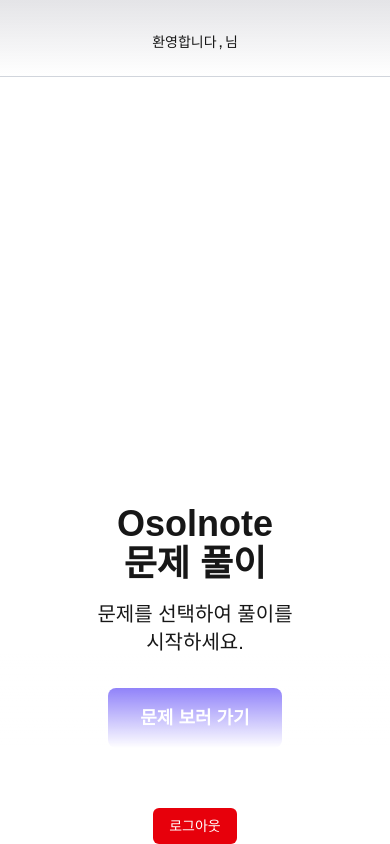
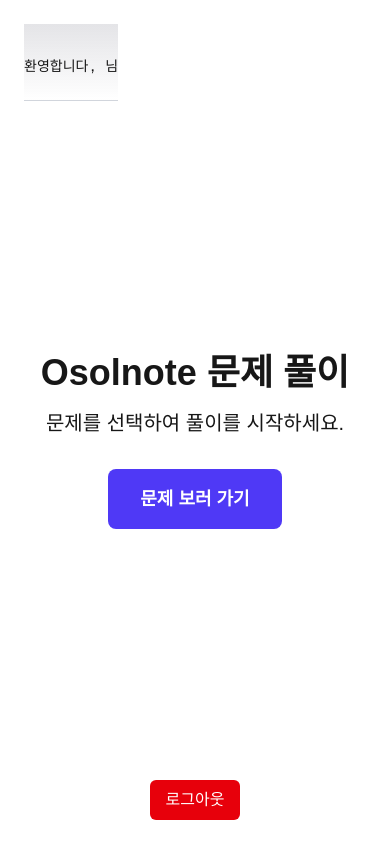
Before and after one commit to alamaeng/osolnote, a Next.js app: page / in a window 390 px wide. Built offline with nearby package versions, Linux system fonts and the light colour scheme; no server answers.

Commit message:
Fix: Improve mobile layout responsiveness and visibility

```diff
--- a/src/app/page.tsx
+++ b/src/app/page.tsx
@@ -7,24 +7,14 @@
   const username = cookieStore.get('osolnote_user')?.value
 
   return (
-    <main className="flex min-h-screen flex-col items-center justify-between p-24">
-      <div className="z-10 max-w-5xl w-full items-center justify-between font-mono text-sm lg:flex">
-        <p className="fixed left-0 top-0 flex w-full justify-center border-b border-gray-300 bg-gradient-to-b from-zinc-200 pb-6 pt-8 backdrop-blur-2xl dark:border-neutral-800 dark:bg-zinc-800/30 dark:from-inherit lg:static lg:w-auto  lg:rounded-xl lg:border lg:bg-gray-200 lg:p-4 lg:dark:bg-zinc-800/30">
+    <main className="flex min-h-screen flex-col items-center justify-between p-6 lg:p-24">
+      <div className="w-full flex justify-between items-center max-w-5xl font-mono text-sm">
+        <p className="border-b border-gray-300 bg-gradient-to-b from-zinc-200 pb-6 pt-8 backdrop-blur-2xl dark:border-neutral-800 dark:bg-zinc-800/30 dark:from-inherit lg:static lg:rounded-xl lg:border lg:bg-gray-200 lg:p-4 lg:dark:bg-zinc-800/30">
           환영합니다, <code className="font-bold">{username}</code>님
         </p>
-        <div className="fixed bottom-0 left-0 flex h-48 w-full items-end justify-center bg-gradient-to-t from-white via-white dark:from-black dark:via-black lg:static lg:h-auto lg:w-auto lg:bg-none">
-          <form action={logout}>
-            <button
-              type="submit"
-              className="px-4 py-2 text-white bg-red-600 rounded-md hover:bg-red-700"
-            >
-              로그아웃
-            </button>
-          </form>
-        </div>
       </div>
 
-      <div className="text-center">
+      <div className="text-center z-10">
         <h1 className="text-4xl font-bold mb-4">Osolnote 문제 풀이</h1>
         <p className="text-xl mb-8">문제를 선택하여 풀이를 시작하세요.</p>
         <Link
@@ -34,6 +24,17 @@
           문제 보러 가기
         </Link>
       </div>
+
+      <div className="w-full max-w-5xl flex justify-center lg:justify-end">
+        <form action={logout}>
+          <button
+            type="submit"
+            className="px-4 py-2 text-white bg-red-600 rounded-md hover:bg-red-700"
+          >
+            로그아웃
+          </button>
+        </form>
+      </div>
     </main>
   )
 }
```
